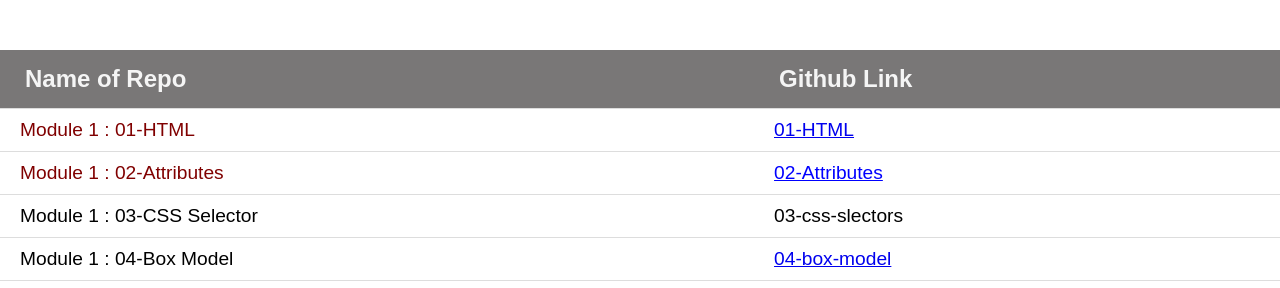
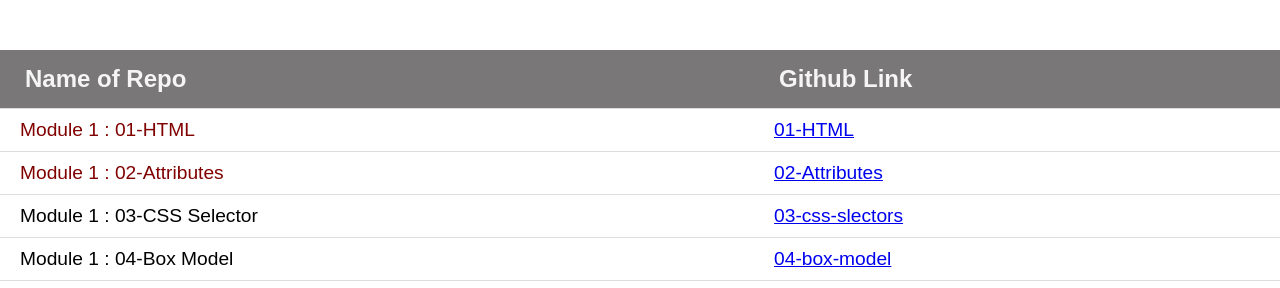
Before and after one commit to Viriya-Ashin/Module-Lessons, a plain HTML site: page index.html in a window 1280 px wide. Shown: the top 288 px of the page. Drawn offline with Linux system fonts and the light colour scheme.

Commit message:
modified index.html

```diff
--- a/index.html
+++ b/index.html
@@ -14,15 +14,15 @@
       </tr>
       <tr>
         <td id="repoName">Module 1 : 01-HTML</td>
-        <td id="githubLink"> <a href="https://viriya-ashin.github.io/1.html/">01-HTML</a></td>
+        <td id="githubLink"><a href="https://viriya-ashin.github.io/1.html/">01-HTML</a></td>
       </tr>
       <tr>
         <td id="repoName">Module 1 : 02-Attributes</td>
-        <td id="githubLink"><a href="https://viriya-ashin.github.io/02-attributes/"></a>02-Attributes</td>
+        <td id="githubLink"><a href="https://viriya-ashin.github.io/02-attributes/">02-Attributes</a></td>
       </tr>
       <tr>
         <td id=“repoName”>Module 1 : 03-CSS Selector</td>
-        <td id=“githubLink”><a href="https://viriya-ashin.github.io/03-css-slectors/"></a>03-css-slectors</td>
+        <td id=“githubLink”><a href="https://viriya-ashin.github.io/03-css-slectors/">03-css-slectors</a></td>
       </tr>
 <tr>
         <td id=“repoName”>Module 1 : 04-Box Model</td>
```
